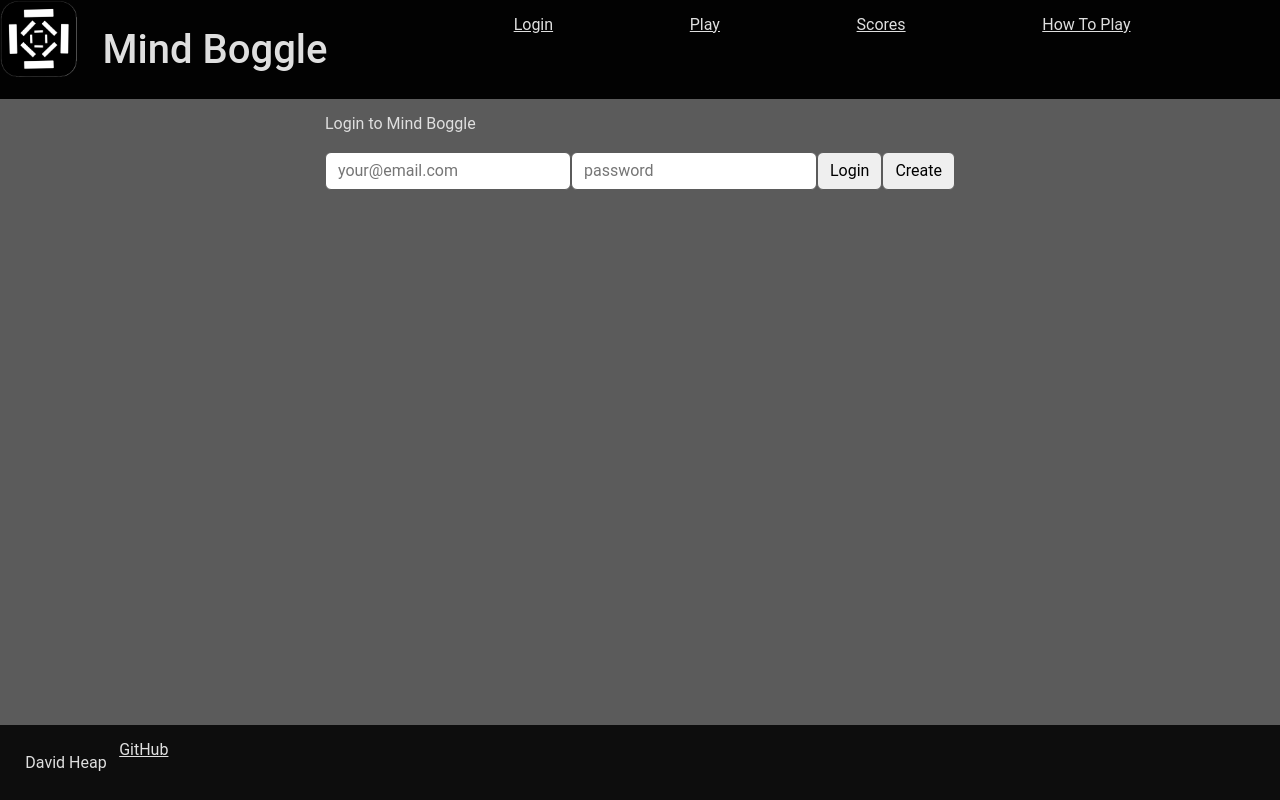
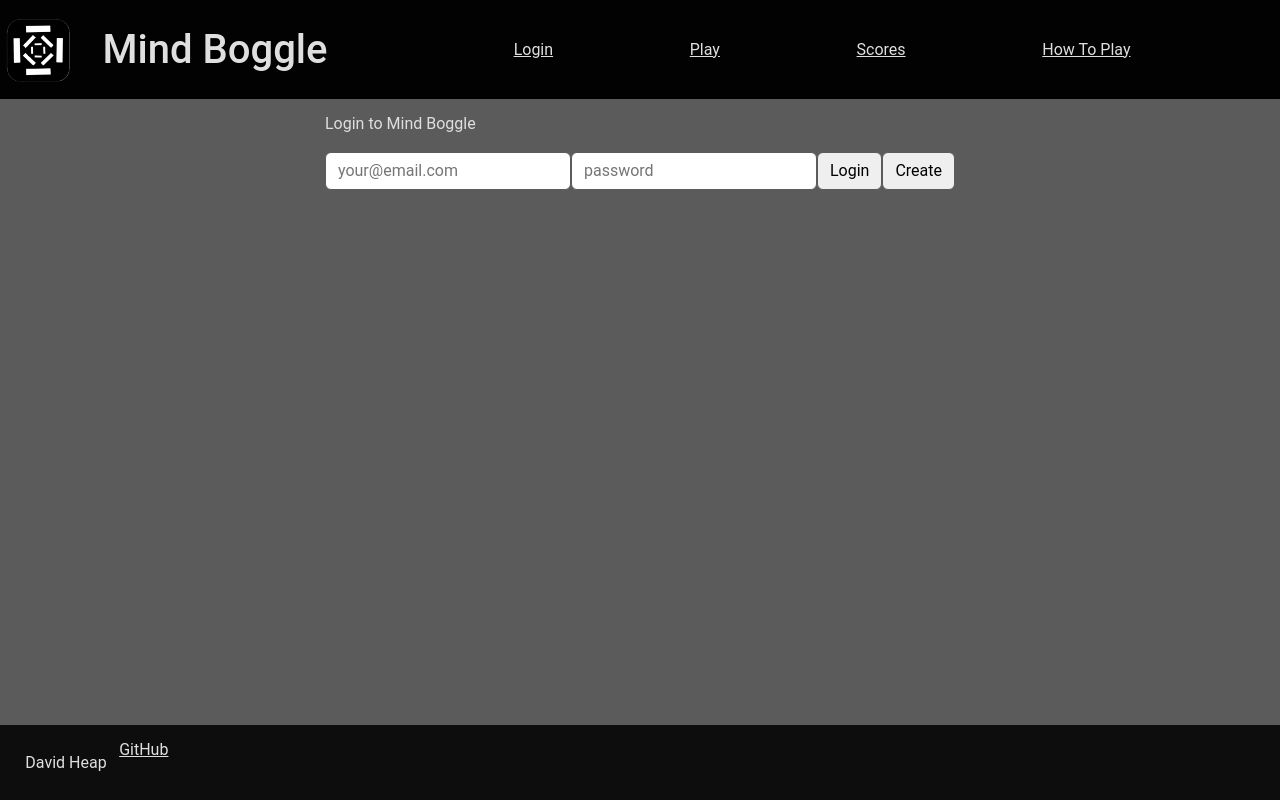
Before and after one commit to dheap3/startup, a React (Vite) app: page / in a window 1280 px wide. Built offline with nearby package versions, Linux system fonts and the light colour scheme.

Commit message:
centering contents of the header vertically

```diff
--- a/src/app.css
+++ b/src/app.css
@@ -2,6 +2,7 @@
     border-radius: 10px;
     width: 15vw;
     height: 15vw;
+    padding: 0.5vw;
 }
 
 .html {
@@ -10,6 +11,7 @@
 
 .header {
     display: flex;
+    align-items: center;
     background-color:rgba(0, 0, 0, 0.855);
     font-family: 'Roboto', sans-serif;
     color: rgb(223, 223, 223);
```
